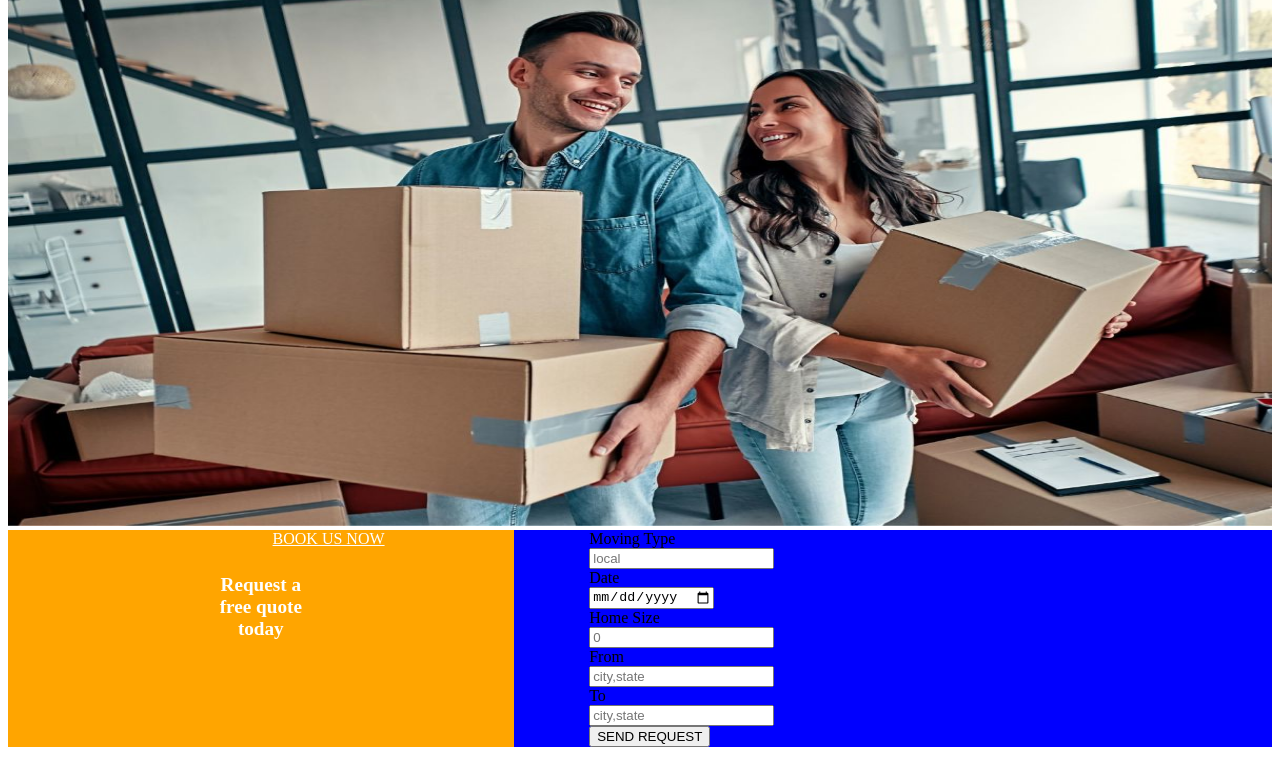
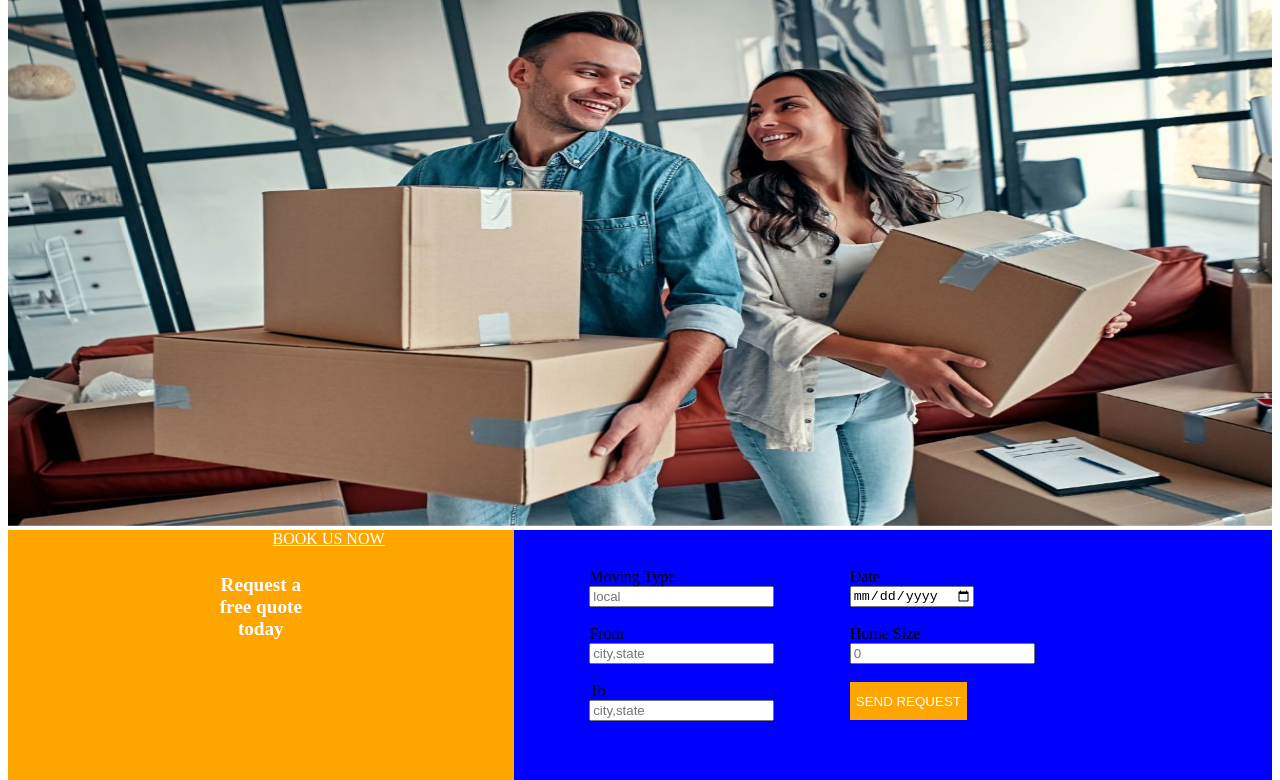
Before and after one commit to wanjalaangela/Moving-company-page, a plain HTML site: page index.html in a window 1280 px wide. Shown: the part 3218-3998 px from the top of the page. Drawn offline with Linux system fonts and the light colour scheme.

Commit message:
added some changes

```diff
--- a/index.html
+++ b/index.html
@@ -153,29 +153,31 @@
           </div>
           <div id="right-blue">
             <form class="customer-details">
+                <div id="type-date">
                 <label for="moving type">Moving Type</label>
                 <br>
                 <input id="moving-type" placeholder="local" type="text">
+                <br><br>
+                <label for="from">From</label>
                 <br>
+                <input id="from" placeholder="city,state" type="text">
+                <br><br>
+                <label for="to">To</label>
+                <br>
+                <input id="to" placeholder="city,state" type="text">
+                </div>
+                <div id="date-button">
                 <label for="date">Date</label>
                 <br>
                 <input id="date" placeholder="mm/dd/yy" type="date">
-                <br>
+                <br><br>
                 <label for="homesize">Home Size</label>
                 <br>
                 <input id="homesize" placeholder="0" type="text">
-                <br>
-                <label for="from">From</label>
-                <br>
-                <input id="from" placeholder="city,state" type="text">
-                <br>
-                <label for="to">To</label>
-                <br>
-                <input id="to" placeholder="city,state" type="text">
-                <br>
-                <button type="button">SEND REQUEST</button>
+                <br><br>
+                <button type="button" id="send-request">SEND REQUEST</button>
+                </div>
             </form>
-
           </div>
             </div>
         </div>
@@ -227,21 +229,21 @@
                 <img src="IMAGES/blog.avif" id="first-pic">
                 <div id="admin-comments">
                 <p>Admin comments ( )</p>
-                <h3>Our Home<br>Entertainment has<br>Evolved significantly</h3>
+                <h3 id="boomer">Our Home<br>Entertainment has<br>Evolved significantly</h3>
                 </div>
             </div>
             <div id="second-blog">
                 <img src="IMAGES/second blog.jpg" id="second-pic">
                 <div id="first-admin-comments">
                 <p>Admin comments ( )</p>
-                <h3>Making a choice<br>Between moving<br>Companies</h3>
+                <h3 id="Boomer">Making a choice<br>Between moving<br>Companies</h3>
                 </div>
             </div>
             <div id="third-blog">
                 <img src="IMAGES/third blog.webp" id="third-pic">
                 <div id="second-admin-comments">
                 <p>Admin comments ( )</p>
-                <h3>Baby Boomer and<br>Empty Nesters on<br>the move</h3>
+                <h3 id="Boomer">Baby Boomer and<br>Empty Nesters on<br>the move</h3>
                 </div>
             </div>
 
--- a/style.css
+++ b/style.css
@@ -71,7 +71,7 @@ h1{
 }
 .ipsum-logo{
     display: flex;
-    gap: 2cm;
+    gap: 3cm;
     margin-top: 2.5cm;
     margin-left: 3.1cm;
 }
@@ -237,9 +237,7 @@ color: orange;
 #hesitate{
     margin-top: 15cm;
 }
-#tick{
 
-}
 #usa{
     display: flex;
 
@@ -273,6 +271,7 @@ h5{
 #left-yellow{
     background-color: orange;
     width: 40%;
+    height: 7cm;
 }
 #right-blue{
     background-color: blue;
@@ -288,6 +287,9 @@ h5{
 }
 .customer-details{
     margin-left: 2cm;
+    display: flex;
+    gap: 2cm;
+    margin-top: 1cm;
 }
 .testimonials{
     text-align: center;
@@ -360,6 +362,7 @@ gap: 4cm;
     background-color: orange;
     color: white;
     height: 5cm;
+    margin-top: 3cm;
 
 
 }
@@ -427,3 +430,9 @@ gap: 4cm;
     position: absolute;
     color: white;
 }
+#send-request{
+    background-color: orange;
+    color: white;
+    height: 1cm;
+    border: none;
+}
```
